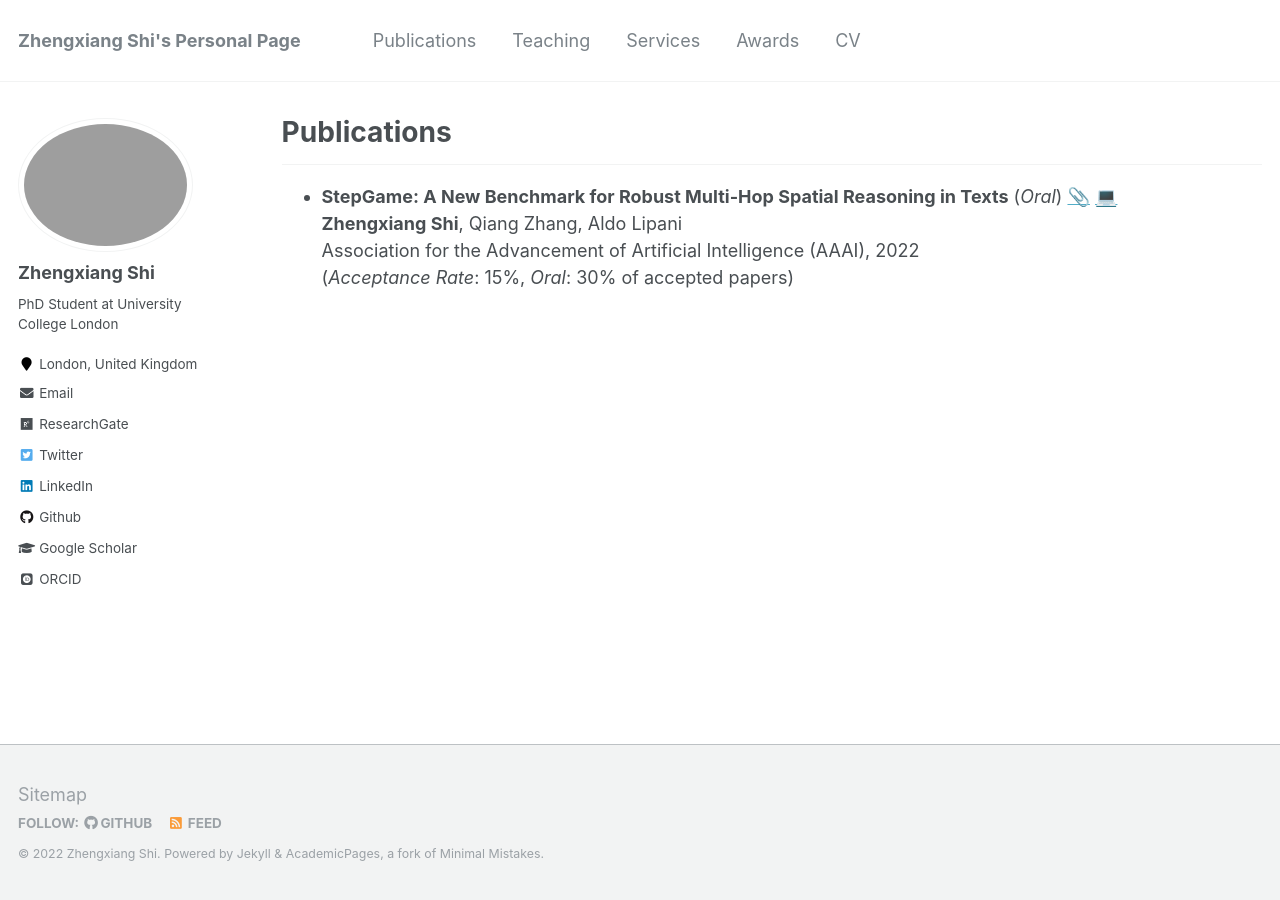
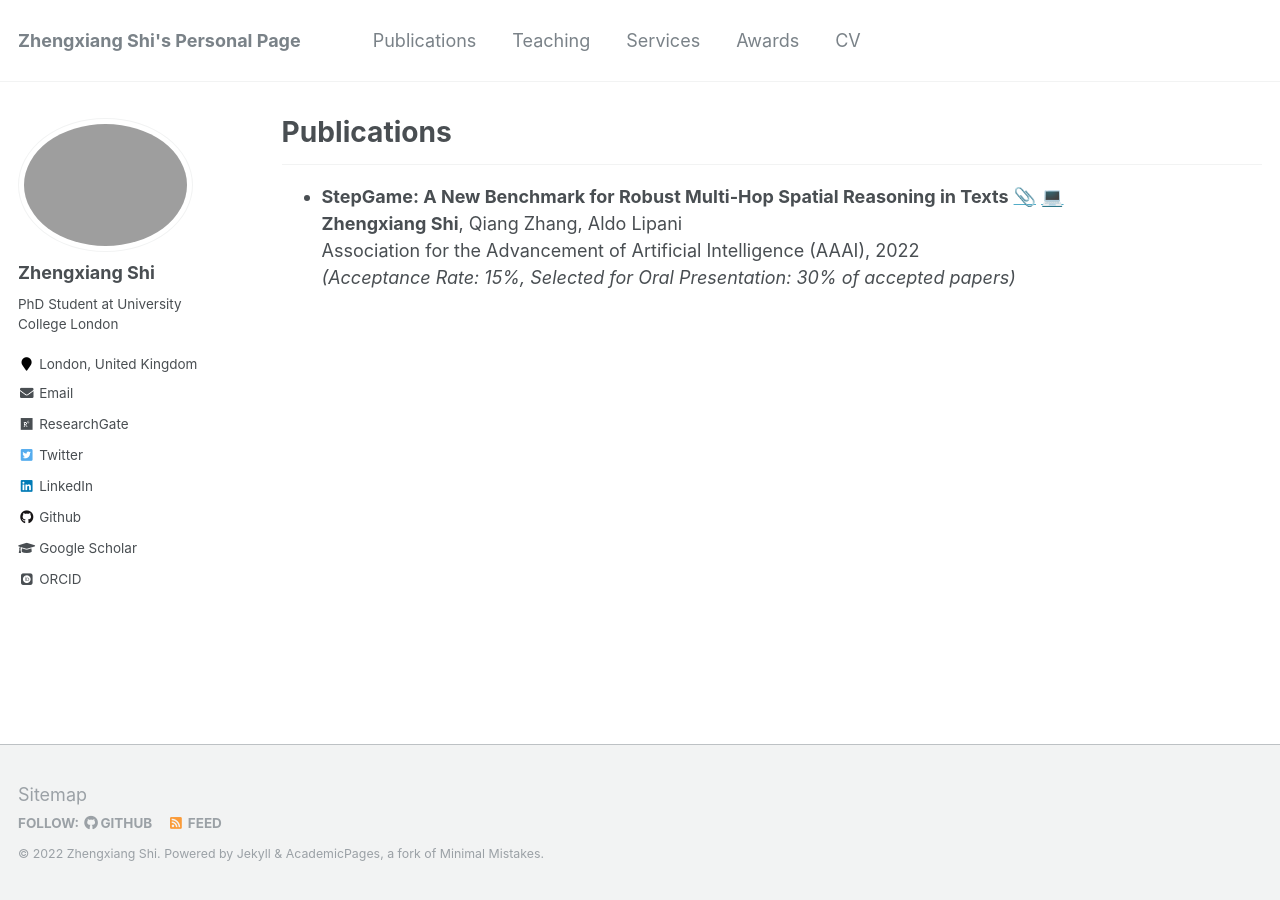
Before and after one commit to ZhengxiangShi/zhengxiangshi.github.io, a Jekyll site: the page built from _pages/publications.md, in a window 1280 px wide. Built offline with Jekyll 4.4.1, drawn with Linux system fonts in a browser that asks for light colours; emoji names are drawn with the system emoji font; some web fonts are replaced.

Commit message:
feat: update aaai

```diff
--- a/_pages/publications.md
+++ b/_pages/publications.md
@@ -7,10 +7,10 @@
 
 
 ------
-* **StepGame: A New Benchmark for Robust Multi-Hop Spatial Reasoning in Texts** (*Oral*) [:paperclip:](https://www.researchgate.net/publication/357159030_StepGame_A_New_Benchmark_for_Robust_Multi-Hop_Spatial_Reasoning_in_Texts) [:computer:](https://github.com/ZhengxiangShi/StepGame) <br />
+* **StepGame: A New Benchmark for Robust Multi-Hop Spatial Reasoning in Texts** [:paperclip:](https://www.researchgate.net/publication/357159030_StepGame_A_New_Benchmark_for_Robust_Multi-Hop_Spatial_Reasoning_in_Texts) [:computer:](https://github.com/ZhengxiangShi/StepGame) <br />
   **Zhengxiang Shi**, Qiang Zhang, Aldo Lipani <br />
   Association for the Advancement of Artificial Intelligence (AAAI), 2022 <br />
-  (*Acceptance Rate*: 15%, *Oral*: 30% of accepted papers)
+  *(Acceptance Rate: 15%, Selected for Oral Presentation: 30% of accepted papers)*
 
 <!-- {% if author.googlescholar %}
   You can also find my articles on <u><a href="{{author.googlescholar}}">my Google Scholar profile</a>.</u>
```
